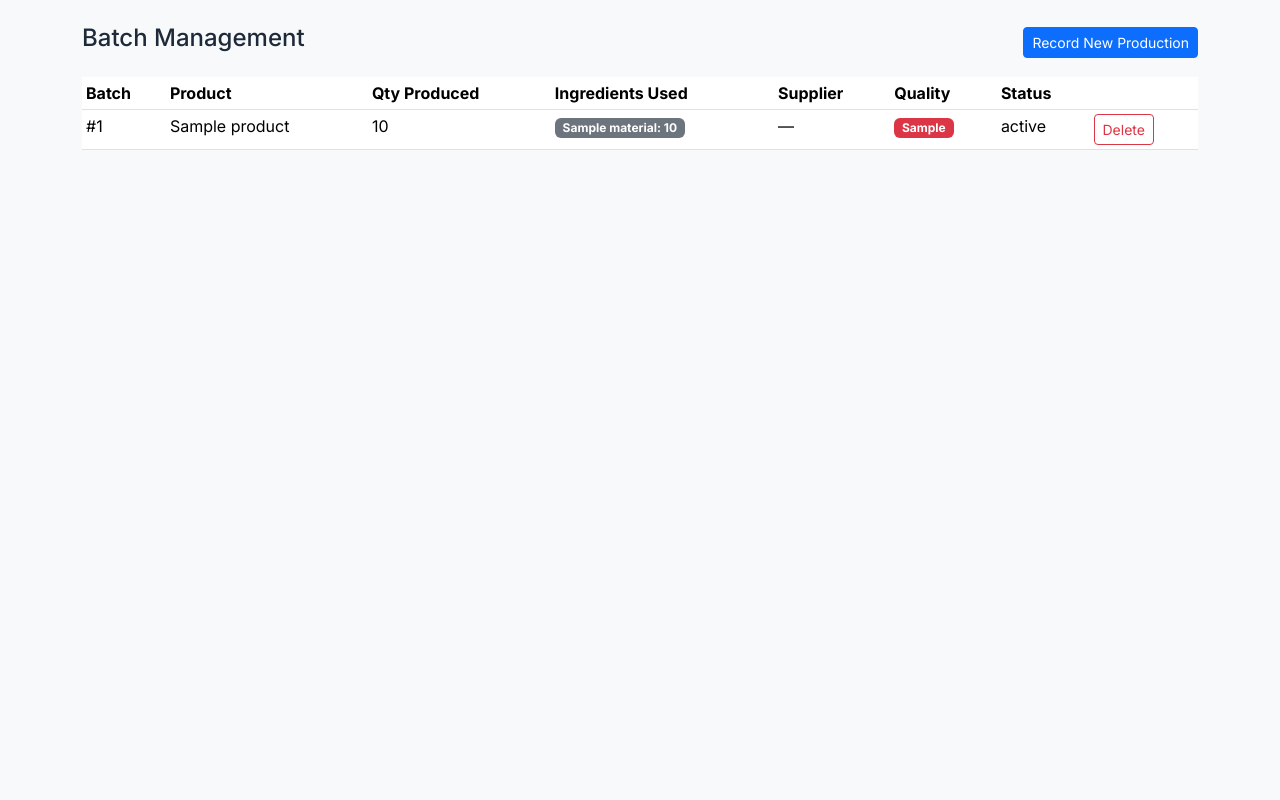
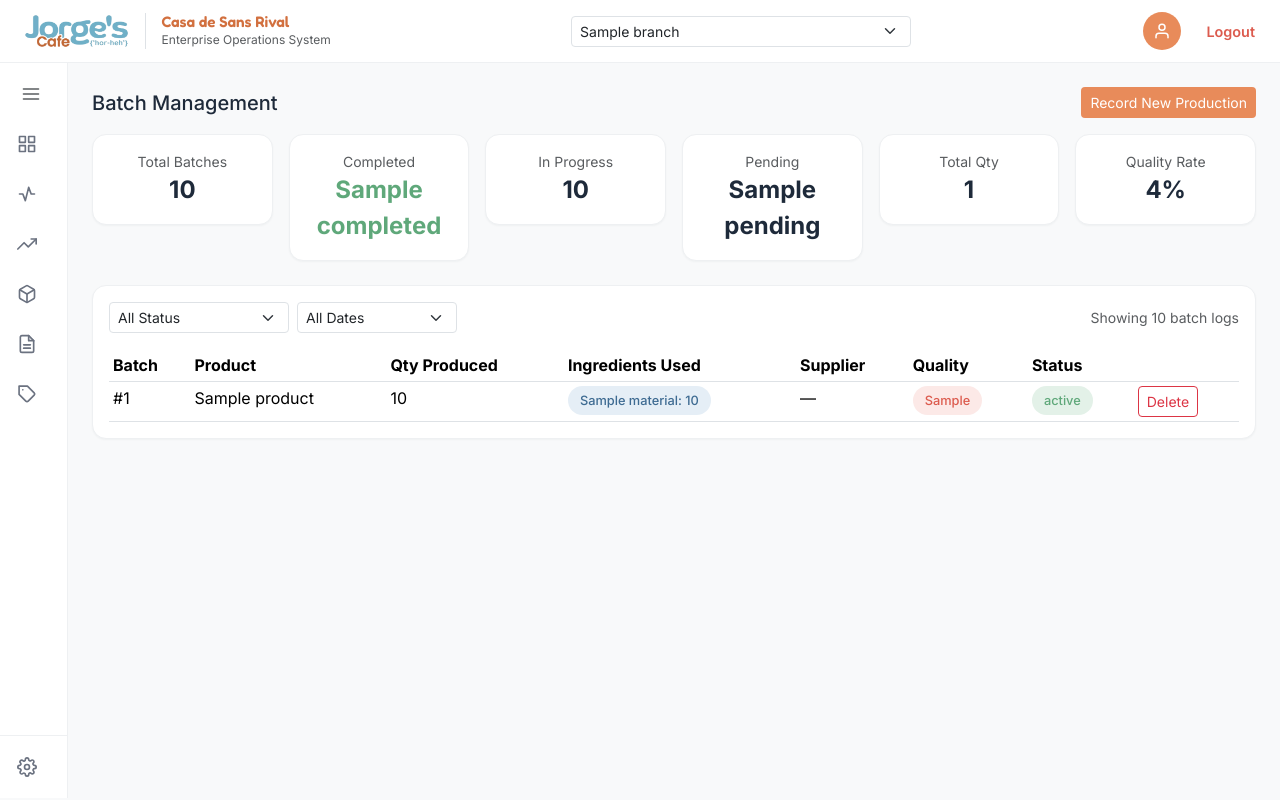
Before and after one commit to eniemennie/SanServeAll, a Django app: template backend/templates/production/batch_management.html in a window 1280 px wide. Run offline with Django 5.2, Linux system fonts and the light colour scheme; the template is opened without the code that fills it: most values are stand-ins (such as "Sample title", 1, 10 or a date in 2020).

Commit message:
Wrap Batch Logs in the Admin Shell

```diff
--- a/backend/templates/production/batch_management.html
+++ b/backend/templates/production/batch_management.html
@@ -1,13 +1,69 @@
-{% extends "base.html" %}
-{% block title %}Batch Management - SanServeAll{% endblock %}
-{% block content %}
-<div class="container py-4">
-    <div class="d-flex justify-content-between align-items-center mb-3">
-        <h1 class="h4">Batch Management</h1>
-        <a href="{% url 'production:record' %}" class="btn btn-primary btn-sm">Record New Production</a>
+{% extends "admin_base.html" %}
+{% block admin_title %}Batch Logs{% endblock %}
+{% block admin_content %}
+
+<div class="d-flex justify-content-between align-items-center mb-3">
+    <h1 class="h5 mb-0">Batch Management</h1>
+    <a href="{% url 'production:record' %}" class="btn btn-sm" style="background: var(--jc-orange); color: #fff;">
+        Record New Production
+    </a>
+</div>
+
+<div class="row g-3 mb-4">
+    <div class="col">
+        <div class="jc-card p-3 text-center">
+            <div class="text-muted small">Total Batches</div>
+            <div class="fs-4 fw-bold">{{ stats.total }}</div>
+        </div>
     </div>
+    <div class="col">
+        <div class="jc-card p-3 text-center">
+            <div class="text-muted small">Completed</div>
+            <div class="fs-4 fw-bold" style="color: var(--jc-adequate);">{{ stats.completed }}</div>
+        </div>
+    </div>
+    <div class="col">
+        <div class="jc-card p-3 text-center">
+            <div class="text-muted small">In Progress</div>
+            <div class="fs-4 fw-bold">{{ stats.in_progress }}</div>
+        </div>
+    </div>
+    <div class="col">
+        <div class="jc-card p-3 text-center">
+            <div class="text-muted small">Pending</div>
+            <div class="fs-4 fw-bold">{{ stats.pending }}</div>
+        </div>
+    </div>
+    <div class="col">
+        <div class="jc-card p-3 text-center">
+            <div class="text-muted small">Total Qty</div>
+            <div class="fs-4 fw-bold">{{ stats.total_quantity }}</div>
+        </div>
+    </div>
+    <div class="col">
+        <div class="jc-card p-3 text-center">
+            <div class="text-muted small">Quality Rate</div>
+            <div class="fs-4 fw-bold">{{ stats.quality_rate }}%</div>
+        </div>
+    </div>
+</div>
 
-    <table class="table table-sm table-hover bg-white">
+<div class="jc-card p-3">
+    <form method="get" class="d-flex gap-2 mb-3">
+        <select name="status" class="form-select form-select-sm" style="max-width: 180px;" onchange="this.form.submit()">
+            <option value="">All Status</option>
+            {% for value, label in status_choices %}
+            <option value="{{ value }}" {% if status_filter == value %}selected{% endif %}>{{ label }}</option>
+            {% endfor %}
+        </select>
+        <select name="date" class="form-select form-select-sm" style="max-width: 160px;" onchange="this.form.submit()">
+            <option value="">All Dates</option>
+            <option value="today" {% if date_filter == "today" %}selected{% endif %}>Today</option>
+        </select>
+        <span class="text-muted small align-self-center ms-auto">Showing {{ stats.total }} batch log{{ stats.total|pluralize }}</span>
+    </form>
+
+    <table class="table table-sm mb-0">
         <thead>
             <tr>
                 <th>Batch</th>
@@ -28,16 +84,20 @@
                 <td>{{ record.quantity_produced }}</td>
                 <td>
                     {% for usage in record.ingredient_usages.all %}
-                        <span class="badge bg-secondary">{{ usage.material.name }}: {{ usage.quantity_used }}</span>
+                    <span class="jc-badge jc-badge-info">{{ usage.material.name }}: {{ usage.quantity_used }}</span>
                     {% endfor %}
                 </td>
                 <td>{{ record.supplier|default:"&mdash;" }}</td>
                 <td>
-                    <span class="badge {% if record.quality == 'PASS' %}bg-success{% else %}bg-danger{% endif %}">
+                    <span class="jc-badge {% if record.quality == 'PASS' %}jc-badge-adequate{% else %}jc-badge-critical{% endif %}">
                         {{ record.get_quality_display }}
                     </span>
                 </td>
-                <td>{{ record.get_status_display }}</td>
+                <td>
+                    <span class="jc-badge {% if record.status == 'COMPLETED' %}jc-badge-adequate{% elif record.status == 'IN_PROGRESS' %}jc-badge-info{% else %}jc-badge-low{% endif %}">
+                        {{ record.get_status_display }}
+                    </span>
+                </td>
                 <td>
                     <a href="{% url 'production:delete_record' record.pk %}" class="btn btn-outline-danger btn-sm">Delete</a>
                 </td>
@@ -48,4 +108,5 @@
         </tbody>
     </table>
 </div>
+
 {% endblock %}
```
Also changed, not shown: backend/apps/production/tests/test_production_module.py (+61 -0 lines), backend/apps/production/views.py (+53 -3 lines).
